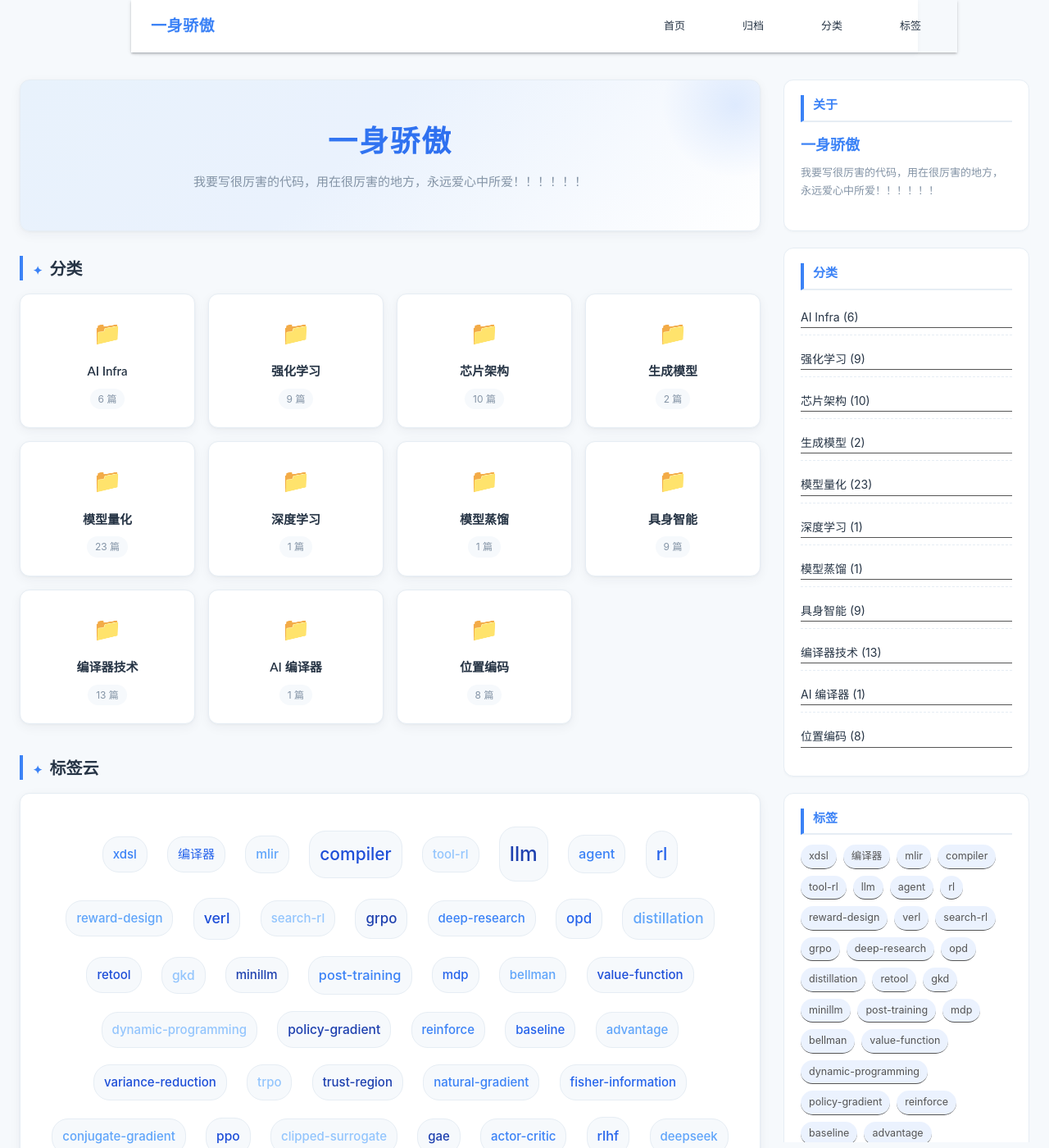
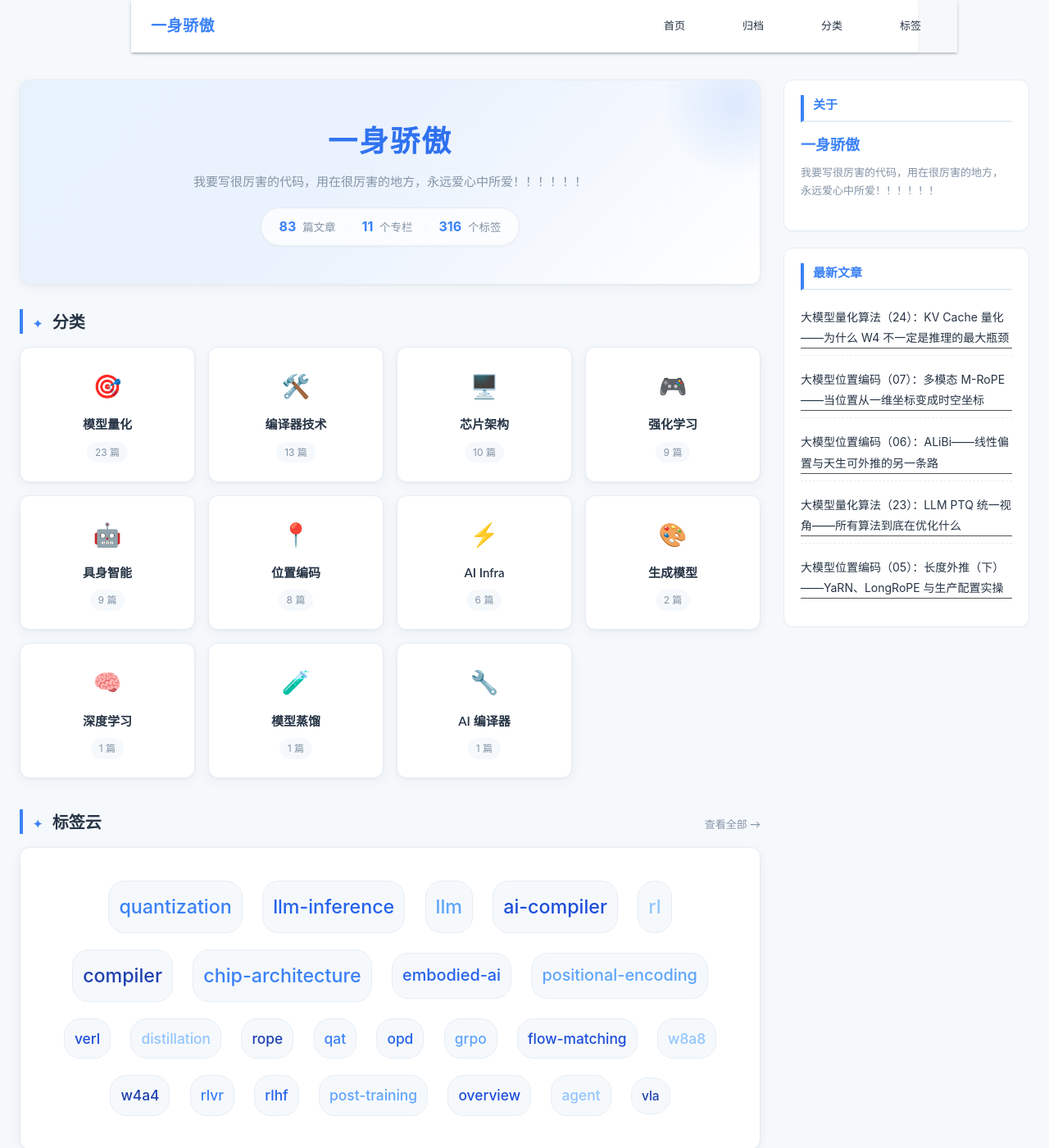
Before and after one commit to lrypcy/lrypcy.github.io, a Jekyll site: the page built from index.html, in a window 1280 px wide and 1400 px high. Shown: the whole window at 82% size. Built offline with Jekyll 4.4.1, drawn with Linux system fonts in a browser that asks for light colours; the list of posts is cut into pages by our own code; some of the changed text lies outside the part shown.

Commit message:
feat: 首页优化——Hero 统计条、分类按文章数降序+差异化图标、标签云 top24 高频+查看全部入口、系列文章改用真实 TL;DR 摘要、分页页侧边栏精简（隐藏分类/标签）

```diff
--- a/_layouts/default.html
+++ b/_layouts/default.html
@@ -38,6 +38,7 @@
         <p class="sidebar-subtitle">{{ site.subtitle }}</p>
       </div>
 
+      {% unless paginator %}
       <div class="sidebar-section">
         <h3 class="sidebar-title">分类</h3>
         <ul class="sidebar-list">
@@ -55,6 +56,7 @@
           {% endfor %}
         </div>
       </div>
+      {% endunless %}
 
       <div class="sidebar-section">
         <h3 class="sidebar-title">最新文章</h3>
--- a/assets/css/custom.css
+++ b/assets/css/custom.css
@@ -28,6 +28,7 @@
 body {
   background: var(--bg);
   color: var(--text);
+  font-size: 15.5px;
   font-family: -apple-system, BlinkMacSystemFont, "PingFang SC", "Hiragino Sans GB",
     "Microsoft YaHei", "Segoe UI", Roboto, "Helvetica Neue", Arial, sans-serif;
   line-height: 1.8;
@@ -753,7 +754,6 @@
   color: var(--text-light);
   font-variant-numeric: tabular-nums;
 }
-.post-card-date::before { content: "🕘 "; font-size: 11px; }
 
 /* 正文排版 Notion 化微调 */
 .post-body h2 {
@@ -1043,3 +1043,39 @@
 @media (max-width: 767px) {
   .page-post-detail .post-comments { padding: 22px 18px; }
 }
+
+/* ========== 首页增强：Hero 统计条 / 区块「查看全部」 ========== */
+.hero-stats {
+  display: inline-flex;
+  align-items: center;
+  gap: 14px;
+  margin-top: 18px;
+  padding: 8px 22px;
+  border-radius: 999px;
+  background: rgba(255, 255, 255, 0.75);
+  border: 1px solid var(--border);
+  box-shadow: var(--shadow-sm);
+  font-size: 13.5px;
+  color: var(--text-light);
+}
+.hero-stat b { color: var(--primary); font-size: 16px; font-weight: 700; margin-right: 4px; }
+.hero-stat-sep { color: var(--border); }
+@media (prefers-color-scheme: dark) {
+  .hero-stats { background: rgba(255, 255, 255, 0.06); border-color: var(--border); }
+}
+@media (max-width: 480px) {
+  .hero-stats { gap: 8px; padding: 6px 14px; font-size: 12.5px; }
+  .hero-stat b { font-size: 14px; }
+}
+
+.section-title { display: flex; align-items: baseline; gap: 8px; }
+.section-more {
+  margin-left: auto;
+  font-size: 13px;
+  font-weight: 500;
+  color: var(--text-light);
+  text-decoration: none;
+  border-bottom: none;
+  transition: color 0.2s;
+}
+.section-more:hover { color: var(--primary); border-bottom: none; }
--- a/index.html
+++ b/index.html
@@ -6,46 +6,74 @@
 <div class="blog-hero">
   <h1 class="blog-hero-title">{{ site.title }}</h1>
   <p class="blog-hero-subtitle">{{ site.subtitle }}</p>
+  <div class="hero-stats">
+    <span class="hero-stat"><b>{{ site.posts | size }}</b> 篇文章</span>
+    <span class="hero-stat-sep">·</span>
+    <span class="hero-stat"><b>{{ site.categories | size }}</b> 个专栏</span>
+    <span class="hero-stat-sep">·</span>
+    <span class="hero-stat"><b>{{ site.tags | size }}</b> 个标签</span>
+  </div>
 </div>
 
-<!-- 分类卡片 -->
+<!-- 分类卡片（按文章数降序 + 差异化图标） -->
 <section class="home-section">
   <h2 class="section-title"><span class="section-mark">✦</span> 分类</h2>
+  {% assign goods = '' | split: ',' %}
+  {% for cat in site.categories %}
+    {% assign nn = cat[1] | size | prepend: '00' | slice: -2, 2 %}
+    {% assign item = nn | append: ':' | append: cat[0] %}
+    {% assign item_arr = item | split: '|' %}
+    {% assign goods = goods | concat: item_arr %}
+  {% endfor %}
+  {% assign goods = goods | sort | reverse %}
   <div class="category-grid">
-    {% for category in site.categories %}
-    <a class="category-card" href="/categories/#{{ category[0] | url_encode }}">
-      <div class="category-card-icon">📁</div>
-      <h3 class="category-card-name">{{ category[0] }}</h3>
-      <span class="category-card-count">{{ category[1] | size }} 篇</span>
-    </a>
+    {% for item in goods %}
+      {% assign parts = item | split: ':' %}
+      {% assign cat_name = parts[1] %}
+      {% assign cat_count = parts[0] | plus: 0 %}
+      {% assign icon = '📁' %}
+      {% if cat_name == 'AI Infra' %}{% assign icon = '⚡' %}
+      {% elsif cat_name == '强化学习' %}{% assign icon = '🎮' %}
+      {% elsif cat_name == '芯片架构' %}{% assign icon = '🖥️' %}
+      {% elsif cat_name == '生成模型' %}{% assign icon = '🎨' %}
+      {% elsif cat_name == '模型量化' %}{% assign icon = '🎯' %}
+      {% elsif cat_name == '深度学习' %}{% assign icon = '🧠' %}
+      {% elsif cat_name == '模型蒸馏' %}{% assign icon = '🧪' %}
+      {% elsif cat_name == '具身智能' %}{% assign icon = '🤖' %}
+      {% elsif cat_name == '编译器技术' %}{% assign icon = '🛠️' %}
+      {% elsif cat_name == 'AI 编译器' %}{% assign icon = '🔧' %}
+      {% elsif cat_name == '位置编码' %}{% assign icon = '📍' %}
+      {% endif %}
+      <a class="category-card" href="/categories/#{{ cat_name | url_encode }}">
+        <span class="category-card-icon">{{ icon }}</span>
+        <h3 class="category-card-name">{{ cat_name }}</h3>
+        <span class="category-card-count">{{ cat_count }} 篇</span>
+      </a>
     {% endfor %}
   </div>
 </section>
 
-<!-- 标签云 -->
+<!-- 标签云（top 24 高频 + 查看全部） -->
 <section class="home-section">
-  <h2 class="section-title"><span class="section-mark">✦</span> 标签云</h2>
-  {% assign tag_max = 0 %}
-  {% assign tag_min = 9999 %}
+  <h2 class="section-title"><span class="section-mark">✦</span> 标签云 <a class="section-more" href="/tags/">查看全部 →</a></h2>
+  {% assign goods = '' | split: ',' %}
   {% for tag in site.tags %}
-    {% assign sz = tag[1] | size %}
-    {% if sz > tag_max %}{% assign tag_max = sz %}{% endif %}
-    {% if sz < tag_min %}{% assign tag_min = sz %}{% endif %}
+    {% assign nn = tag[1] | size | prepend: '00' | slice: -2, 2 %}
+    {% assign item = nn | append: ':' | append: tag[0] %}
+    {% assign item_arr = item | split: '|' %}
+    {% assign goods = goods | concat: item_arr %}
   {% endfor %}
+  {% assign goods = goods | sort | reverse %}
   {% assign colors = "#3b82f6,#2563eb,#60a5fa,#1d4ed8,#93c5fd,#1e40af" | split: "," %}
   <div class="tag-cloud">
-    {% for tag in site.tags %}
-      {% assign tag_size = tag[1] | size %}
-      {% assign span = tag_max | minus: tag_min %}
-      {% if span > 0 %}
-        {% assign ratio = tag_size | minus: tag_min | times: 100 | divided_by: span %}
-      {% else %}
-        {% assign ratio = 50 %}
-      {% endif %}
-      {% assign font_pct = ratio | plus: 100 %}
+    {% for item in goods limit: 24 %}
+      {% assign parts = item | split: ':' %}
+      {% assign tag_name = parts[1] %}
+      {% assign tag_count = parts[0] | plus: 0 %}
       {% assign color_idx = forloop.index0 | modulo: 6 %}
       {% assign color = colors[color_idx] %}
-      <a class="tag-item" href="/tags/#{{ tag[0] | url_encode }}" style="font-size: {{ font_pct }}%; color: {{ color }};" title="{{ tag_size }} 篇文章">{{ tag[0] }}</a>
+      {% if tag_count > 9 %}{% assign font_pct = 150 %}{% elsif tag_count > 5 %}{% assign font_pct = 128 %}{% elsif tag_count > 2 %}{% assign font_pct = 112 %}{% else %}{% assign font_pct = 100 %}{% endif %}
+      <a class="tag-item" href="/tags/#{{ tag_name | url_encode }}" style="font-size: {{ font_pct }}%; color: {{ color }};" title="{{ tag_count }} 篇文章">{{ tag_name }}</a>
     {% endfor %}
   </div>
 </section>
@@ -55,15 +83,31 @@
   <h2 class="section-title"><span class="section-mark">✦</span> 最新文章</h2>
   <div class="post-list">
     {% for post in paginator.posts %}
+    {% assign post_ex = post.excerpt | strip_html | strip %}
+    {% if post_ex contains "系列导航" or post_ex contains "课程路线图" or post_ex contains "TL;DR" %}
+      {% assign ex_line = "" %}
+      {% assign content_lines = post.content | strip_html | newline_to_br | split: "<br />" %}
+      {% for ln in content_lines %}
+        {% assign l = ln | strip %}
+        {% assign bad_line = "" %}
+        {% if l == "" or l.size < 4 or l contains "系列导航" or l contains "TL;DR" or l contains "待写" or l contains "←" or l contains "篇 / 共" %}
+          {% assign bad_line = "y" %}
+        {% endif %}
+        {% if bad_line == "" and ex_line == "" %}
+          {% assign ex_line = l | strip %}
+        {% endif %}
+      {% endfor %}
+      {% if ex_line != "" %}{% assign post_ex = ex_line | truncate: 140 %}{% endif %}
+    {% endif %}
     <article class="post-card">
       <header class="post-card-header">
         <time class="post-card-date" datetime="{{ post.date | date_to_xmlschema }}">{{ post.date | date: "%Y-%m-%d" }}</time>
         {% if post.categories %}<span class="post-card-cat">{{ post.categories | join: " / " }}</span>{% endif %}
       </header>
       <h2 class="post-card-title"><a href="{{ post.url }}">{{ post.title }}</a></h2>
-      <p class="post-card-excerpt">{{ post.excerpt | strip_html | truncate: 140 }}</p>
+      <p class="post-card-excerpt">{{ post_ex | truncate: 140 }}</p>
       <footer class="post-card-footer">
-        {% if post.tags %}<span class="post-card-tags">{% for tag in post.tags %}<a href="/tags/#{{ tag | url_encode }}">#{{ tag }}</a> {% endfor %}</span>{% endif %}
+        {% if post.tags %}<span class="post-card-tags">{% for tag in post.tags limit: 4 %}<a href="/tags/#{{ tag | url_encode }}">#{{ tag }}</a> {% endfor %}</span>{% endif %}
         <a class="post-card-more" href="{{ post.url }}">阅读全文 →</a>
       </footer>
     </article>
```
